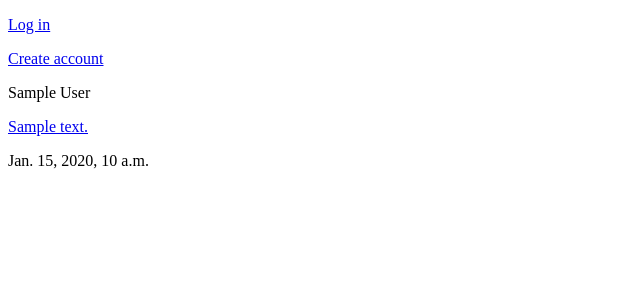
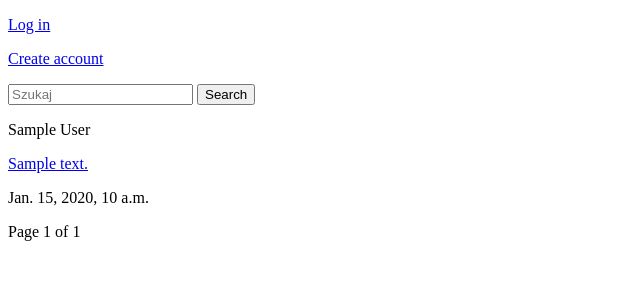
Before and after one commit to MichalDrosio/myFace, a Django app: template Content/templates/Content/index.html in a window 1280 px wide. Shown: the top 300 px of the page, without its empty margins (0-640 px from the left). Run offline with Django 3.2, Linux system fonts and the light colour scheme; the template is opened without the code that fills it: most values are stand-ins (such as "Sample title", 1, 10 or a date in 2020).

Commit message:
add search post

```diff
--- a/Content/forms.py
+++ b/Content/forms.py
@@ -5,7 +5,7 @@ from django import forms
 class AddPostForm(forms.ModelForm):
     class Meta:
         model = Post
-        fields = ['text', 'image']
+        fields = ['post_title', 'text', 'image']
 
 
 class AddCommentForm(forms.ModelForm):
--- a/Content/templates/Content/index.html
+++ b/Content/templates/Content/index.html
@@ -32,6 +32,10 @@
             {% endif %}
         </div>
     </span>
+<form class="search" action="{% url 'Content:index' %}">
+    <input type="search" placeholder="Szukaj" name="search">
+    <button type="submit">Search</button>
+</form>
     <div>
         {% for post in posts %}
             <p>{{ post.author }}</p>
@@ -46,6 +50,6 @@
     </div>
 
 
-
+{% include 'Content/pagination.html' with pag=pag %}
 </body>
 </html>
--- a/Content/templates/Content/pagination.html
+++ b/Content/templates/Content/pagination.html
@@ -1,10 +1,9 @@
 {% if page.has_previous %}
-    <a class="page-link" href="?page={{ page.previous_page_number }}">Poprzednia</a>
+    <a class="page-link" href="?page={{ pag.previous_page_number }}">Poprzednia</a>
 {% endif %}
 
-<a class="page-link">Page {{ page.number }} of {{ page.paginator.num_pages }}</a>
+<a class="page-link">Page {{ pag.number }} of {{ pag.paginator.num_pages }}</a>
 
 {% if page.has_next %}
-    <a class="page-link" href="?page={{ page.next_page_number }}">Następna</a>
+    <a class="page-link" href="?page={{ pag.next_page_number }}">Następna</a>
 {% endif %}
-{% include 'Content/pagination.html' with page=page %}
```
Also changed, not shown: Content/admin.py (+6 -1 lines), Content/views.py (+8 -5 lines).
